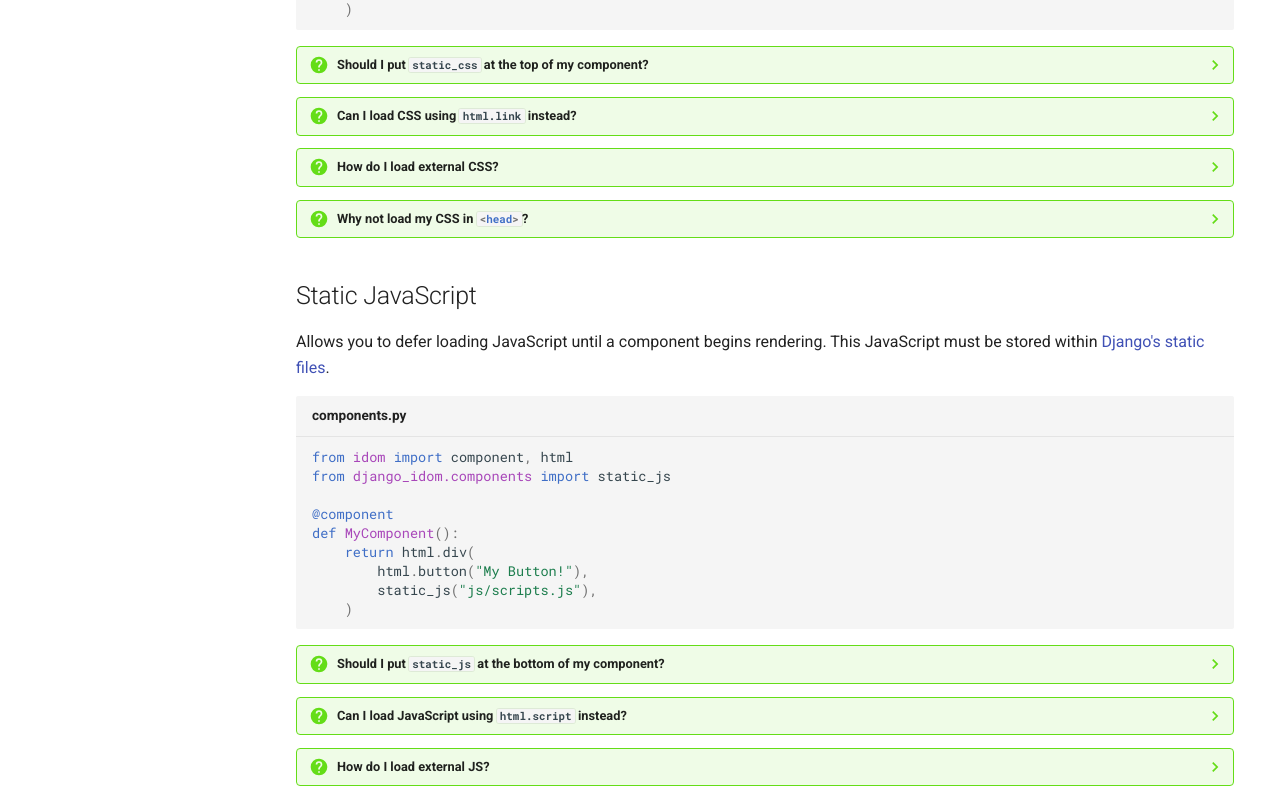
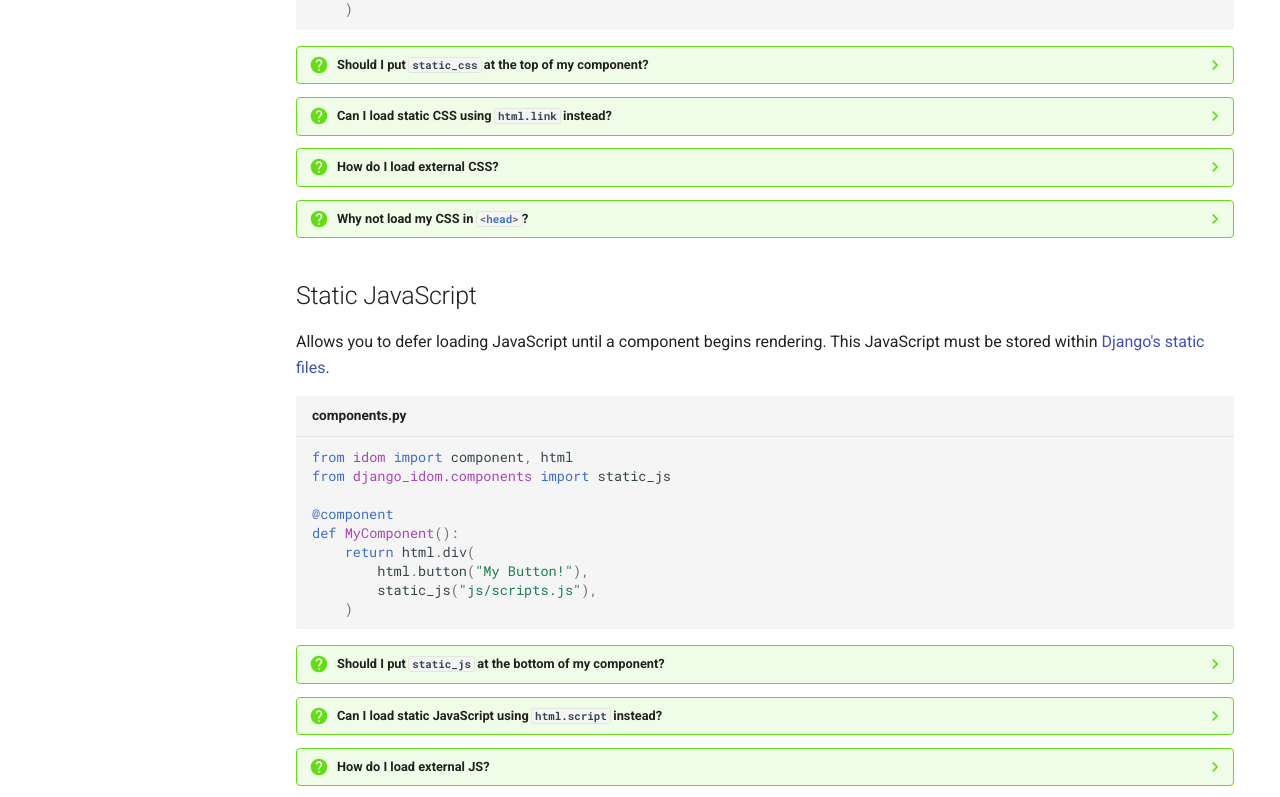
Before and after one commit to reactive-python/reactpy-django, an MkDocs documentation site: the page built from docs/features/components.md, in a window 1280 px wide and 1400 px high. Shown: the part 549-1346 px from the top of the window. Built offline with MkDocs 1.6.1 and Material for MkDocs 9.7.7, drawn with Linux system fonts in a browser that asks for light colours; comment, search, counter and statistics services are not loaded; part of the change alters nothing that is shown.

Commit message:
docs cleanup

````diff
--- a/docs/features/components.md
+++ b/docs/features/components.md
@@ -18,11 +18,11 @@ def MyComponent():
 
     Yes, if the stylesheet is contains styling for your component.
 
-??? question "Can I load CSS using `html.link` instead?"
+??? question "Can I load static CSS using `html.link` instead?"
 
-    While you can load a with `html.link`, keep in mind that loading this way **does not** ensure load order. Thus, your stylesheet will likely be loaded after your component is displayed.
+    While you can load stylesheets with `html.link`, keep in mind that loading this way **does not** ensure load order. Thus, your stylesheet will be loaded after your component is displayed. This would likely cause some visual jankiness, so use this at your own discretion.
 
-    Here's an example on this use case:
+    Here's an example on what you should typically avoid doing:
 
     ```python
     from idom import component, html
@@ -41,7 +41,7 @@ def MyComponent():
 
     `static_css` can only be used with local static files.
 
-    For external CSS, substitute `static_css` with `html.link` as such:
+    For external CSS, substitute `static_css` with `html.link`.
 
     ```python
     from idom import component, html
@@ -59,7 +59,7 @@ def MyComponent():
 
     Traditionally, stylesheets are loaded in your `#!html <head>` using the `#!jinja {% load static %}` template tag.
 
-    Instead, you can use the `static_css` component to help improve webpage load times to deferring loading stylesheets until they are needed.
+    To help improve webpage load times, you can use the `static_css` component to defer loading your stylesheet until it is needed.
 
 ## Static JavaScript
 
@@ -81,11 +81,11 @@ def MyComponent():
 
     Yes, if your scripts are reliant on the contents of the component.
 
-??? question "Can I load JavaScript using `html.script` instead?"
+??? question "Can I load static JavaScript using `html.script` instead?"
 
-    While you can load with `html.script`, keep in mind that loading this way **does not** ensure load order. Thus, your JavaScript will likely be loaded at an arbitrary time after your component is displayed.
+    While you can load JavaScript with `html.script`, keep in mind that loading this way **does not** ensure load order. Thus, your JavaScript will likely be loaded at an arbitrary time after your component is displayed.
 
-    Here's an example on this use case:
+    Here's an example on what you should typically avoid doing:
 
     ```python
     from idom import component, html
@@ -104,7 +104,7 @@ def MyComponent():
 
     `static_js` can only be used with local static files.
 
-    For external JavaScript, substitute `static_js` with `html.script` as such:
+    For external JavaScript, substitute `static_js` with `html.script`.
 
     ```python
     from idom import component, html
@@ -122,4 +122,4 @@ def MyComponent():
 
     Traditionally, JavaScript is loaded in your `#!html <head>` using the `#!jinja {% load static %}` template tag.
 
-    Instead, you can use the `static_js` component to help improve webpage load times to deferring loading scripts until they are needed.
+    To help improve webpage load times, you can use the `static_js` component to defer loading your JavaScript until it is needed.
````
